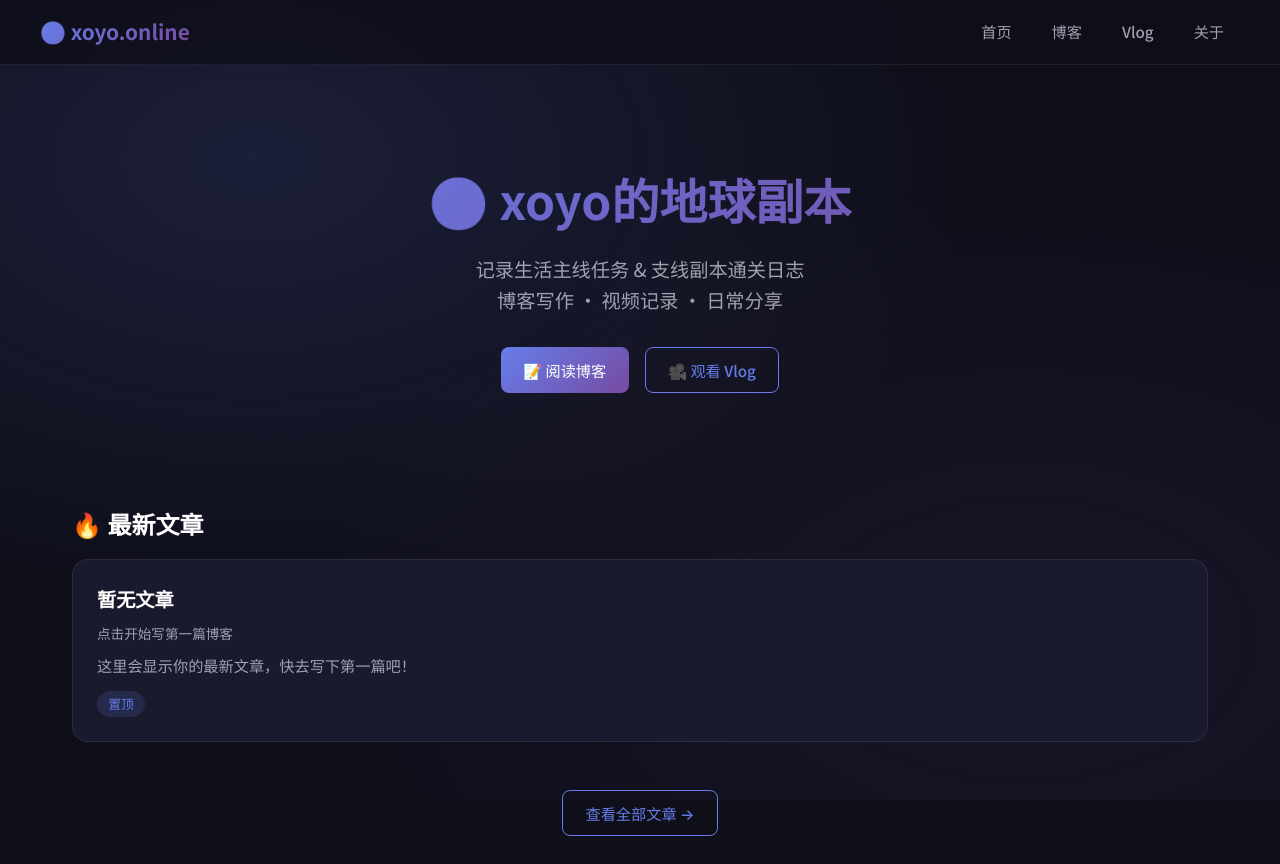
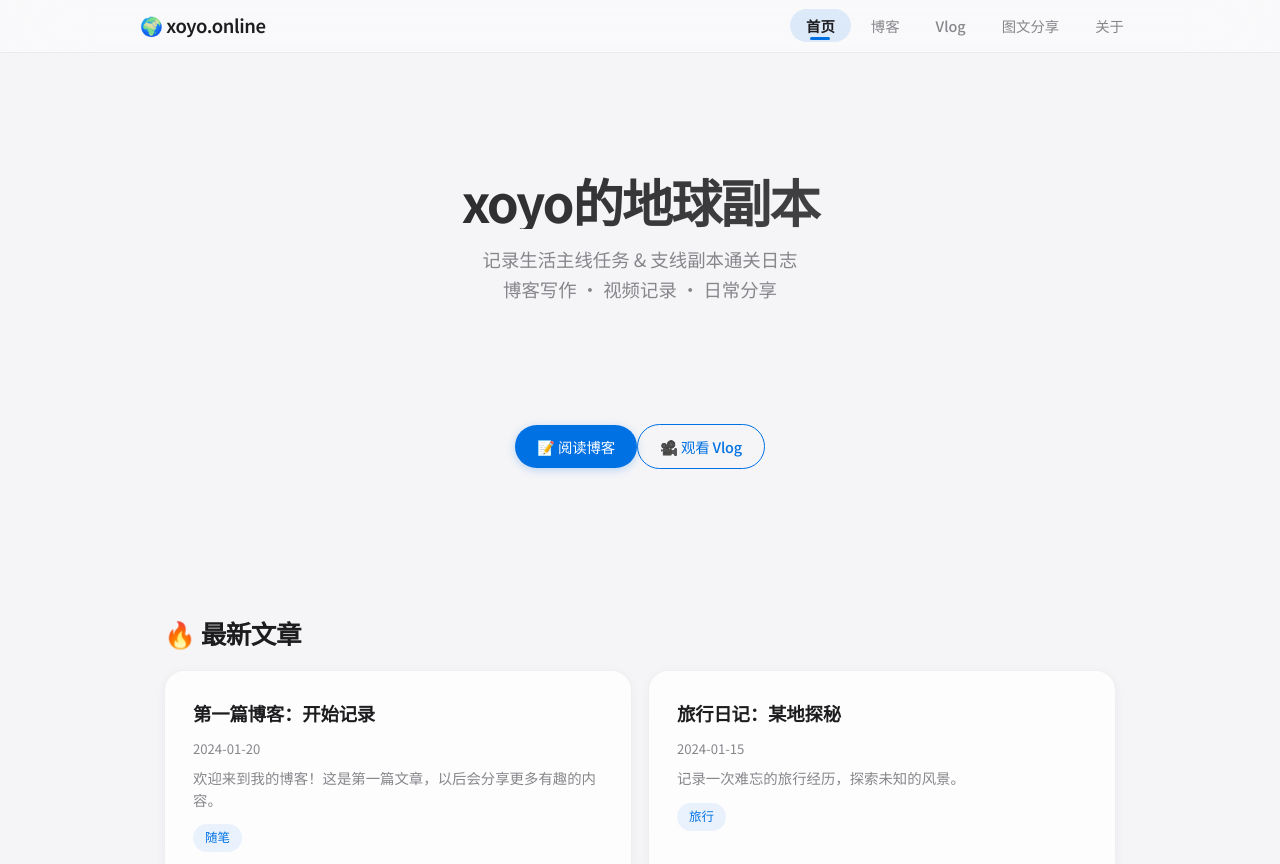
Before and after one commit to xoyo-1022/xoyo-online_earth_game, a Next.js app: page / in a window 1280 px wide. Shown: the top 864 px of the page. Built offline with nearby package versions, Linux system fonts and the light colour scheme.

Commit message:
feat: Apple 液态风格 + 图文分享页面
- 全新 Apple 风格 UI：毛玻璃卡片、柔和阴影、圆润按钮
- 导航栏 active 状态：圆形背景 + 底部指示条
- 新增图文分享 Moments 页面
- 响应式优化

```diff
--- /dev/null
+++ b/app/NavBar.tsx
@@ -0,0 +1,38 @@
+'use client'
+
+import Link from 'next/link'
+import { usePathname } from 'next/navigation'
+
+const navItems = [
+  { href: '/', label: '首页' },
+  { href: '/blog', label: '博客' },
+  { href: '/vlog', label: 'Vlog' },
+  { href: '/moments', label: '图文分享' },
+  { href: '/about', label: '关于' },
+]
+
+export default function NavBar() {
+  const pathname = usePathname()
+
+  return (
+    <nav className="navbar">
+      <div className="navbar-inner">
+        <Link href="/" className="logo">🌍 xoyo.online</Link>
+        <ul className="nav-links">
+          {navItems.map((item) => {
+            const isActive = item.href === '/'
+              ? pathname === '/'
+              : pathname.startsWith(item.href)
+            return (
+              <li key={item.href}>
+                <Link href={item.href} className={isActive ? 'active' : ''}>
+                  {item.label}
+                </Link>
+              </li>
+            )
+          })}
+        </ul>
+      </div>
+    </nav>
+  )
+}
--- a/app/globals.css
+++ b/app/globals.css
@@ -1,20 +1,26 @@
-/* 全局样式 - xoyo-online_earth_game */
-@import url('https://fonts.googleapis.com/css2?family=Noto+Sans+SC:wght@300;400;500;700&display=swap');
+/* 全局样式 - Apple 液态风格 */
+@import url('https://fonts.googleapis.com/css2?family=Noto+Sans+SC:wght@300;400;500;600;700&display=swap');
 
 :root {
-  --primary: #667eea;
-  --primary-dark: #5568d3;
-  --secondary: #764ba2;
-  --gradient: linear-gradient(135deg, #667eea 0%, #764ba2 100%);
-  --bg-dark: #0f0f1a;
-  --bg-card: #1a1a2e;
-  --bg-card-hover: #232340;
-  --text-primary: #ffffff;
-  --text-secondary: #a0a0b0;
-  --border: rgba(255, 255, 255, 0.08);
-  --shadow: 0 8px 32px rgba(0, 0, 0, 0.3);
-  --radius: 16px;
-  --radius-sm: 8px;
+  --primary: #0071e3;
+  --primary-light: #409cff;
+  --surface: rgba(255, 255, 255, 0.72);
+  --surface-glass: rgba(255, 255, 255, 0.45);
+  --bg-main: #f5f5f7;
+  --bg-card: rgba(255, 255, 255, 0.8);
+  --bg-card-hover: rgba(255, 255, 255, 0.95);
+  --text-primary: #1d1d1f;
+  --text-secondary: #86868b;
+  --border: rgba(0, 0, 0, 0.06);
+  --shadow: 0 4px 24px rgba(0, 0, 0, 0.06);
+  --shadow-hover: 0 8px 40px rgba(0, 0, 0, 0.1);
+  --shadow-card: 0 2px 12px rgba(0, 0, 0, 0.04);
+  --radius: 20px;
+  --radius-sm: 12px;
+  --radius-xs: 8px;
+  --blur: blur(40px);
+  --blur-sm: blur(20px);
+  --transition: all 0.4s cubic-bezier(0.25, 0.46, 0.45, 0.94);
 }
 
 * {
@@ -25,25 +31,11 @@
 
 body {
   font-family: 'Noto Sans SC', -apple-system, BlinkMacSystemFont, sans-serif;
-  background: var(--bg-dark);
+  background: var(--bg-main);
   color: var(--text-primary);
   line-height: 1.6;
   min-height: 100vh;
-}
-
-/* 背景效果 */
-body::before {
-  content: '';
-  position: fixed;
-  top: 0;
-  left: 0;
-  right: 0;
-  bottom: 0;
-  background:
-    radial-gradient(ellipse at 20% 20%, rgba(102, 126, 234, 0.15) 0%, transparent 50%),
-    radial-gradient(ellipse at 80% 80%, rgba(118, 75, 162, 0.1) 0%, transparent 50%);
-  pointer-events: none;
-  z-index: -1;
+  -webkit-font-smoothing: antialiased;
 }
 
 /* 导航栏 */
@@ -51,140 +43,167 @@
   position: sticky;
   top: 0;
   z-index: 100;
-  background: rgba(15, 15, 26, 0.85);
-  backdrop-filter: blur(20px);
+  background: var(--surface-glass);
+  backdrop-filter: var(--blur);
+  -webkit-backdrop-filter: var(--blur);
   border-bottom: 1px solid var(--border);
   padding: 0 2rem;
 }
 
 .navbar-inner {
-  max-width: 1200px;
+  max-width: 1000px;
   margin: 0 auto;
   display: flex;
   align-items: center;
   justify-content: space-between;
-  height: 64px;
+  height: 52px;
 }
 
 .logo {
-  font-size: 1.3rem;
-  font-weight: 700;
-  background: var(--gradient);
-  -webkit-background-clip: text;
-  -webkit-text-fill-color: transparent;
-  background-clip: text;
+  font-size: 1.15rem;
+  font-weight: 600;
+  color: var(--text-primary);
   text-decoration: none;
+  letter-spacing: -0.02em;
 }
 
 .nav-links {
   display: flex;
-  gap: 0.5rem;
+  gap: 4px;
   list-style: none;
 }
 
 .nav-links a {
   color: var(--text-secondary);
   text-decoration: none;
-  padding: 0.5rem 1rem;
-  border-radius: var(--radius-sm);
-  font-size: 0.95rem;
+  padding: 6px 16px;
+  border-radius: 980px;
+  font-size: 0.9rem;
   font-weight: 500;
-  transition: all 0.2s;
+  transition: var(--transition);
+  position: relative;
 }
 
-.nav-links a:hover,
+.nav-links a:hover {
+  color: var(--text-primary);
+  background: rgba(0, 0, 0, 0.04);
+}
+
 .nav-links a.active {
   color: var(--text-primary);
-  background: rgba(102, 126, 234, 0.15);
+  background: rgba(0, 113, 227, 0.12);
+  font-weight: 600;
+}
+
+.nav-links a.active::after {
+  content: '';
+  position: absolute;
+  bottom: 2px;
+  left: 50%;
+  transform: translateX(-50%);
+  width: 20px;
+  height: 3px;
+  background: var(--primary);
+  border-radius: 999px;
 }
 
 /* 主容器 */
 .container {
-  max-width: 1200px;
+  max-width: 1000px;
   margin: 0 auto;
-  padding: 2rem;
+  padding: 2.5rem 1.5rem;
 }
 
 /* 卡片 */
 .card {
   background: var(--bg-card);
+  backdrop-filter: var(--blur-sm);
+  -webkit-backdrop-filter: var(--blur-sm);
   border: 1px solid var(--border);
   border-radius: var(--radius);
-  padding: 1.5rem;
-  margin-bottom: 1.5rem;
-  transition: all 0.3s;
+  padding: 1.75rem;
+  margin-bottom: 1rem;
+  box-shadow: var(--shadow-card);
+  transition: var(--transition);
 }
 
 .card:hover {
   background: var(--bg-card-hover);
-  border-color: rgba(102, 126, 234, 0.3);
-  transform: translateY(-2px);
-  box-shadow: var(--shadow);
+  box-shadow: var(--shadow-hover);
+  transform: scale(1.01);
 }
 
 /* 按钮 */
 .btn {
   display: inline-flex;
   align-items: center;
-  gap: 0.5rem;
-  padding: 0.6rem 1.4rem;
-  border-radius: var(--radius-sm);
+  gap: 6px;
+  padding: 10px 22px;
+  border-radius: 980px;
   font-weight: 500;
   text-decoration: none;
-  transition: all 0.2s;
+  transition: var(--transition);
   cursor: pointer;
   border: none;
-  font-size: 0.95rem;
+  font-size: 0.9rem;
+  letter-spacing: -0.01em;
 }
 
 .btn-primary {
-  background: var(--gradient);
+  background: var(--primary);
   color: white;
+  box-shadow: 0 2px 8px rgba(0, 113, 227, 0.25);
 }
 
 .btn-primary:hover {
-  opacity: 0.9;
-  transform: translateY(-1px);
+  background: var(--primary-light);
+  box-shadow: 0 4px 16px rgba(0, 113, 227, 0.35);
+  transform: scale(1.03);
 }
 
 .btn-outline {
   background: transparent;
-  border: 1px solid var(--primary);
+  border: 1.5px solid var(--primary);
   color: var(--primary);
 }
 
 .btn-outline:hover {
-  background: rgba(102, 126, 234, 0.1);
+  background: rgba(0, 113, 227, 0.06);
+  transform: scale(1.02);
 }
 
 /* 标签 */
 .tag {
   display: inline-block;
-  padding: 0.2rem 0.7rem;
-  background: rgba(102, 126, 234, 0.15);
+  padding: 4px 12px;
+  background: rgba(0, 113, 227, 0.08);
   color: var(--primary);
-  border-radius: 20px;
-  font-size: 0.8rem;
+  border-radius: 980px;
+  font-size: 0.78rem;
   font-weight: 500;
 }
 
 /* 标题 */
 h1 {
-  font-size: 2.2rem;
+  font-size: 2.4rem;
   font-weight: 700;
-  margin-bottom: 1rem;
+  letter-spacing: -0.03em;
+  color: var(--text-primary);
+  margin-bottom: 0.5rem;
 }
 
 h2 {
-  font-size: 1.5rem;
+  font-size: 1.6rem;
   font-weight: 600;
+  letter-spacing: -0.02em;
   margin-bottom: 1rem;
 }
 
 h3 {
-  font-size: 1.2rem;
+  font-size: 1.15rem;
   font-weight: 600;
-  margin-bottom: 0.8rem;
+  letter-spacing: -0.01em;
+  margin-bottom: 0.6rem;
 }
 
 p {
@@ -204,94 +223,141 @@
 /* 首页英雄区 */
 .hero {
   text-align: center;
-  padding: 4rem 2rem;
+  padding: 5rem 1.5rem 3rem;
 }
 
 .hero h1 {
-  font-size: 3rem;
-  background: var(--gradient);
+  font-size: 3.2rem;
+  font-weight: 700;
+  letter-spacing: -0.04em;
+  line-height: 1.1;
+  margin-bottom: 1rem;
+  background: linear-gradient(135deg, #1d1d1f 0%, #515154 100%);
   -webkit-background-clip: text;
   -webkit-text-fill-color: transparent;
   background-clip: text;
-  margin-bottom: 1rem;
 }
 
 .hero p {
-  font-size: 1.2rem;
+  font-size: 1.15rem;
   color: var(--text-secondary);
-  max-width: 600px;
-  margin: 0 auto 2rem;
+  max-width: 520px;
+  margin: 0 auto 2.5rem;
+  font-weight: 400;
+}
+
+.hero .btn-group {
+  display: flex;
+  gap: 12px;
+  justify-content: center;
+  flex-wrap: wrap;
 }
 
 /* 网格布局 */
 .grid {
   display: grid;
-  gap: 1.5rem;
+  gap: 1rem;
 }
 
-.grid-2 { grid-template-columns: repeat(auto-fit, minmax(300px, 1fr)); }
-.grid-3 { grid-template-columns: repeat(auto-fit, minmax(250px, 1fr)); }
+.grid-2 { grid-template-columns: repeat(auto-fit, minmax(320px, 1fr)); }
+.grid-3 { grid-template-columns: repeat(auto-fit, minmax(220px, 1fr)); }
 
 /* 博客卡片 */
 .blog-card {
   display: block;
   text-decoration: none;
   color: inherit;
+  cursor: pointer;
 }
 
 .blog-card h3 {
   color: var(--text-primary);
-  margin-bottom: 0.5rem;
 }
 
 .blog-card .date {
-  font-size: 0.85rem;
+  font-size: 0.82rem;
   color: var(--text-secondary);
   margin-bottom: 0.5rem;
 }
 
 .blog-card .desc {
-  font-size: 0.95rem;
+  font-size: 0.9rem;
   color: var(--text-secondary);
   margin-bottom: 0.8rem;
+  line-height: 1.5;
 }
 
-/* 视频卡片 */
-.video-card {
-  aspect-ratio: 16 / 9;
-  border-radius: var(--radius);
+/* 图文分享卡片 */
+.moment-card {
+  display: block;
+  text-decoration: none;
+  color: inherit;
+  cursor: pointer;
   overflow: hidden;
-  position: relative;
 }
 
-.video-card iframe,
-.video-card .bili-embed {
+.moment-card .moment-img {
   width: 100%;
-  height: 100%;
-  border: none;
+  aspect-ratio: 4 / 3;
+  object-fit: cover;
+  border-radius: var(--radius-sm);
+  margin-bottom: 0.75rem;
+  transition: var(--transition);
+}
+
+.moment-card:hover .moment-img {
+  transform: scale(1.04);
+}
+
+.moment-card .moment-placeholder {
+  width: 100%;
+  aspect-ratio: 4 / 3;
+  background: linear-gradient(135deg, #e8e8ed 0%, #d2d2d7 100%);
+  border-radius: var(--radius-sm);
+  margin-bottom: 0.75rem;
+  display: flex;
+  align-items: center;
+  justify-content: center;
+  font-size: 2rem;
+  transition: var(--transition);
+}
+
+.moment-card:hover .moment-placeholder {
+  background: linear-gradient(135deg, #d2d2d7 0%, #c7c7cc 100%);
+}
+
+.moment-card h3 {
+  font-size: 1rem;
+  margin-bottom: 0.3rem;
+}
+
+.moment-card .moment-date {
+  font-size: 0.8rem;
+  color: var(--text-secondary);
 }
 
 /* 页面标题区 */
 .page-header {
   margin-bottom: 2rem;
-  padding-bottom: 1rem;
-  border-bottom: 1px solid var(--border);
+}
+
+.page-header p {
+  font-size: 1.05rem;
 }
 
 /* 博客内容 */
 .post-content {
-  max-width: 800px;
+  max-width: 680px;
   margin: 0 auto;
 }
 
-.post-content h1 { margin-top: 2rem; }
-.post-content h2 { margin-top: 1.8rem; }
+.post-content h1 { margin-top: 2.5rem; }
+.post-content h2 { margin-top: 2rem; }
 .post-content h3 { margin-top: 1.5rem; }
-.post-content p { margin-bottom: 1.2rem; line-height: 1.8; }
+.post-content p { margin-bottom: 1.2rem; line-height: 1.8; font-size: 1.05rem; }
 .post-content ul, .post-content ol {
   margin-left: 1.5rem;
   margin-bottom: 1.2rem;
-  color: var(--text-secondary);
 }
 .post-content li { margin-bottom: 0.4rem; }
 .post-content blockquote {
@@ -302,9 +368,9 @@
   font-style: italic;
 }
 .post-content code {
-  background: rgba(102, 126, 234, 0.15);
-  padding: 0.2rem 0.5rem;
-  border-radius: 4px;
+  background: rgba(0, 113, 227, 0.08);
+  padding: 2px 8px;
+  border-radius: 6px;
   font-size: 0.9em;
 }
 .post-content pre {
@@ -319,18 +385,18 @@
 /* 底部 */
 .footer {
   text-align: center;
-  padding: 2rem;
+  padding: 2.5rem;
   color: var(--text-secondary);
-  font-size: 0.9rem;
+  font-size: 0.85rem;
   border-top: 1px solid var(--border);
   margin-top: 3rem;
 }
 
 /* 响应式 */
 @media (max-width: 768px) {
-  .hero h1 { font-size: 2rem; }
-  .container { padding: 1rem; }
-  .navbar-inner { padding: 0 1rem; }
-  .nav-links { gap: 0.2rem; }
-  .nav-links a { padding: 0.4rem 0.7rem; font-size: 0.85rem; }
+  .hero h1 { font-size: 2.2rem; }
+  .container { padding: 1.5rem 1rem; }
+  .grid-2 { grid-template-columns: 1fr; }
+  .page-header h1 { font-size: 2rem; }
+  h2 { font-size: 1.4rem; }
 }
--- a/app/layout.tsx
+++ b/app/layout.tsx
@@ -1,5 +1,6 @@
 import './globals.css'
 import type { Metadata } from 'next'
+import NavBar from './NavBar'
 
 export const metadata: Metadata = {
   title: 'xoyo的地球副本 | 个人博客 & Vlog',
@@ -10,22 +11,10 @@
   return (
     <html lang="zh-CN">
       <body>
-        <nav className="navbar">
-          <div className="navbar-inner">
-            <a href="/" className="logo">🌍 xoyo.online</a>
-            <ul className="nav-links">
-              <li><a href="/">首页</a></li>
-              <li><a href="/blog">博客</a></li>
-              <li><a href="/vlog">Vlog</a></li>
-              <li><a href="/about">关于</a></li>
-            </ul>
-          </div>
-        </nav>
-
+        <NavBar />
         <main className="container">
           {children}
         </main>
-
         <footer className="footer">
           <p>© 2024 xoyo.online · 用热爱记录生活 🌟</p>
         </footer>
--- a/app/page.tsx
+++ b/app/page.tsx
@@ -2,12 +2,12 @@
   return (
     <>
       <section className="hero">
-        <h1>🌍 xoyo的地球副本</h1>
+        <h1>xoyo的地球副本</h1>
         <p>
           记录生活主线任务 & 支线副本通关日志<br />
           博客写作 · 视频记录 · 日常分享
         </p>
-        <div style={{ display: 'flex', gap: '1rem', justifyContent: 'center', flexWrap: 'wrap' }}>
+        <div className="hero .btn-group">
           <a href="/blog" className="btn btn-primary">📝 阅读博客</a>
           <a href="/vlog" className="btn btn-outline">🎥 观看 Vlog</a>
         </div>
@@ -17,10 +17,16 @@
         <h2>🔥 最新文章</h2>
         <div className="grid grid-2">
           <a href="/blog/first-post" className="card blog-card">
-            <h3>暂无文章</h3>
-            <p className="date">点击开始写第一篇博客</p>
-            <p className="desc">这里会显示你的最新文章，快去写下第一篇吧！</p>
-            <span className="tag">置顶</span>
+            <h3>第一篇博客：开始记录</h3>
+            <p className="date">2024-01-20</p>
+            <p className="desc">欢迎来到我的博客！这是第一篇文章，以后会分享更多有趣的内容。</p>
+            <span className="tag">随笔</span>
+          </a>
+          <a href="/blog/travel-note" className="card blog-card">
+            <h3>旅行日记：某地探秘</h3>
+            <p className="date">2024-01-15</p>
+            <p className="desc">记录一次难忘的旅行经历，探索未知的风景。</p>
+            <span className="tag">旅行</span>
           </a>
         </div>
         <div style={{ textAlign: 'center', marginTop: '1.5rem' }}>
@@ -29,16 +35,17 @@
       </section>
 
       <section style={{ marginTop: '3rem' }}>
-        <h2>🎥 最新 Vlog</h2>
+        <h2>📸 最新图文</h2>
         <div className="grid grid-2">
-          <div className="card">
-            <h3>暂无 Vlog</h3>
-            <p>添加你的第一个视频吧！</p>
-            <span className="tag">待更新</span>
-          </div>
+          <a href="/moments" className="card blog-card">
+            <h3>🏔️ 山顶日落</h3>
+            <p className="date">2024-01-20</p>
+            <p className="desc">登顶的那一刻，整个世界都在脚下</p>
+            <span className="tag">图文</span>
+          </a>
         </div>
         <div style={{ textAlign: 'center', marginTop: '1.5rem' }}>
-          <a href="/vlog" className="btn btn-outline">查看全部 Vlog →</a>
+          <a href="/moments" className="btn btn-outline">查看全部图文 →</a>
         </div>
       </section>
     </>
```
Also changed, not shown: app/moments/page.tsx (added, +71 -0 lines).
